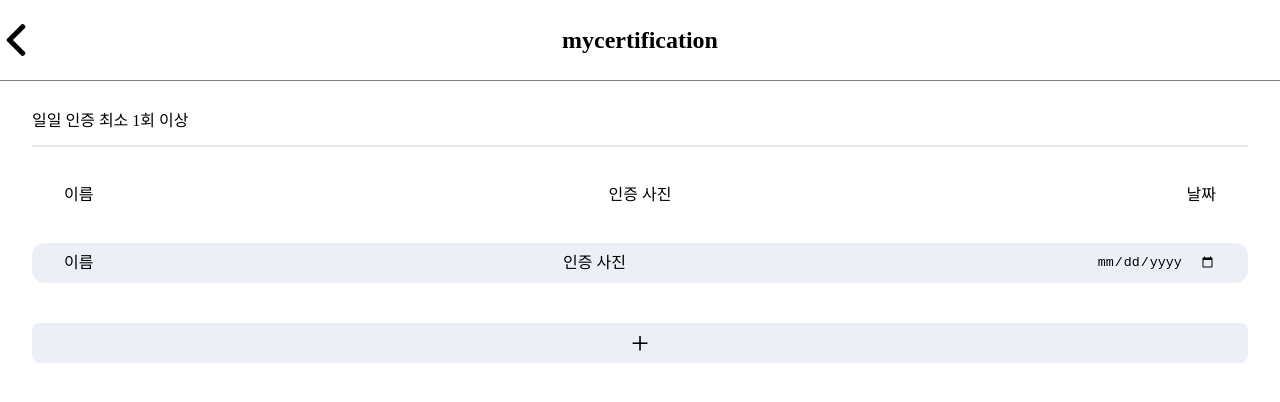
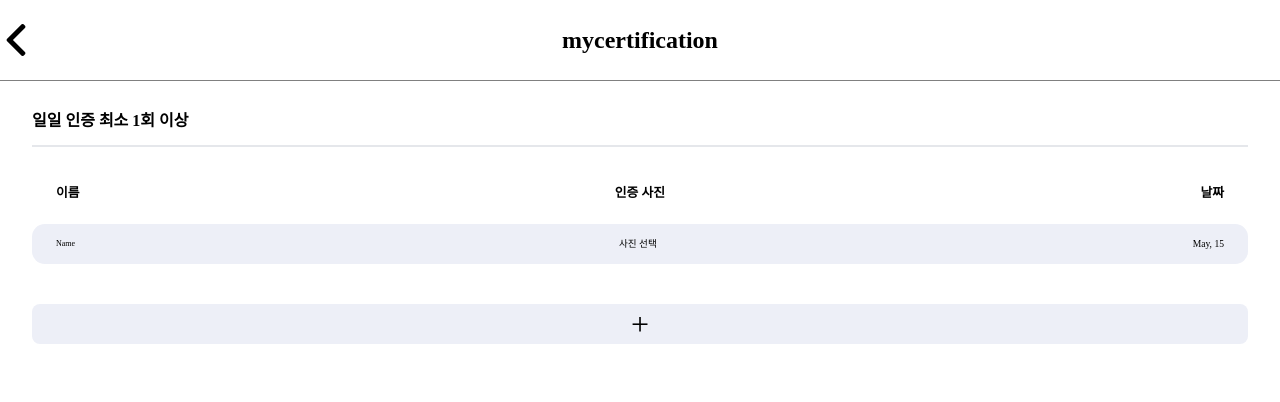
Before and after one commit to MyuB/CE_Front, a React (Create React App) app: page /mycertification in a window 1280 px wide. Shown: the top 402 px of the page. Built offline with nearby package versions, Linux system fonts and the light colour scheme.

Commit message:
fix: certification Page에 대한 전반적인 수정

```diff
--- a/src/Components/MyCertification/CertificationPage.jsx
+++ b/src/Components/MyCertification/CertificationPage.jsx
@@ -1,9 +1,10 @@
-
 import { useState } from "react";
+import { useCallback, useRef } from "react";
 import React from "react";
-import axios from 'axios';
+import axios from "axios";
+import { months } from "utils/months";
 import styled from "styled-components";
-//import "./CertificationPage.scss";
+import "./CertificationPage.scss";
 
 const MainWrapper = styled.div`
   display: flex;
@@ -13,35 +14,39 @@ const MainWrapper = styled.div`
 const TopText = styled.div`
   color: black;
   font-size: 2vh;
+  font-weight: bold;
   margin-left: 4vh;
-    margin-top:4vh;
-  // margin-left: 3vh;
+  margin-top: 4vh;
 `;
 
-
 const DateBox = styled.input`
-  border:none;
-  background-color:transparent;
+  padding-left: 6vh;
+  padding-right: 3vh;
+  border: none;
+  background-color: transparent;
+  font-size: 1.2vh;
 `;
-
-
-
+const TodayDate = styled.div`
+  padding-left: 6vh;
+  padding-right: 3vh;
+  font-size: 1.2vh;
+`;
 //
 
 const GreyLine = styled.div`
   border-bottom: 0.3lvh solid #061941;
-opacity:0.1;
-margin-top:2vh;
+  opacity: 0.1;
+  margin-top: 2vh;
   margin-left: 4vh;
-margin-right:4vh;
+  margin-right: 4vh;
 `;
-
 
 const TableWrapper = styled.div`
   margin-left: 4vh;
-  margin-right:4vh;
-  margin-top:5vh;
+  margin-right: 4vh;
+  margin-top: 5vh;
   display: flex;
+  font-weight: bold;
   flex-direction: row;
   justify-content: space-between;
   align-items: center;
@@ -49,59 +54,82 @@ const TableWrapper = styled.div`
 
 const GreyWrapper = styled.div`
   margin-left: 4vh;
-margin-right:4vh;
-margin-top:5vh;
+  margin-right: 4vh;
+  margin-top: 3vh;
   line-height: 5vh;
   border-radius: 1vw;
-background-color:#EDEFF7;
+  background-color: #edeff7;
   display: flex;
   flex-direction: row;
   justify-content: space-between;
   align-items: center;
-
 `;
 
 const TableCell = styled.div`
-  padding-left: 4vh;
-  padding-right:4vh;
-  font-size: 2vh;
+  padding-left: 3vh;
+  padding-right: 3vh;
+  font-size: 1.6vh;
   display: flex;
   justify-content: center;
   align-items: center;
 `;
 
+const NameTableCell = styled.div`
+  padding-left: 3vh;
+  font-size: 1vh;
+  justify-content: center;
+  align-items: center;
+  padding-right: 4vh;
+`;
+
+const InputTableCell = styled.div`
+  padding-left: 4vh;
+  font-size: 1vh;
+  justify-content: center;
+  align-items: center;
+`;
+
+const DateTableCell = styled.div`
+  padding-left: 4vh;
+  font-size: 1vh;
+  justify-content: center;
+  align-items: center;
+`;
 
 const AddBtn = styled.div`
   height: 5vh;
   margin-left: 4vh;
-margin-right:4vh;
-margin-top:5vh;
+  margin-right: 4vh;
+  margin-top: 5vh;
   color: black;
   font-size: 4vh;
   line-height: 5vh;
-background-color: #EDEFF7;
+  background-color: #edeff7;
   border-radius: 1vh;
   text-align: center;
-
 `;
 
+//For 사진 업로드
+const ImgContainer = styled.div`
+  display: flex;
+  flex-direction: column;
+  align-items: center;
+  font-size: 1.2vh;
+  padding-left: 3vh;
+`;
 
+const ImgInput = styled.input`
+  display: none;
+`;
 
-
-
-
-
-
-
-
-
+const Image = styled.img`
+  width: 2.5vh;
+`;
 
 function Certification() {
-
   const [inputs, setInputs] = useState({
     DateInput: "",
   });
-
 
   const [count, setCount] = useState(1);
 
@@ -109,33 +137,44 @@ function Certification() {
     setCount(count + 1);
   };
 
-
   const onChange = ({ target }) => {
     const { name, value } = target;
     setInputs({
       ...inputs,
       [name]: value,
     });
-
-
-
-
-
-
   };
 
+  //For 사진 업로드
+  const [imageSrc, setImageSrc] = useState(null);
+  const [uploadText, setUploadText] = useState("사진 선택");
 
+  const onUpload = (e) => {
+    const file = e.target.files[0];
+    const reader = new FileReader();
+    reader.readAsDataURL(file);
 
+    return new Promise((resolve) => {
+      reader.onload = () => {
+        setImageSrc(reader.result || null); // 파일의 컨텐츠
+        setUploadText(""); //사진 업로드 하면 글자 없어짐
+        resolve();
+      };
+    });
+  };
+  //
+  //
+  const getDate = () => {
+    let now = new Date(); // 현재 날짜 및 시간
+    let todayDate = now.getDate();
+    const curMonth = months[now.getMonth()].name;
+
+    return curMonth + ", " + todayDate;
+  };
+  //
 
   return (
     <MainWrapper>
-
-
-
-
-
-
-
       <TopText>일일 인증 최소 1회 이상</TopText>
       <GreyLine></GreyLine>
       <TableWrapper>
@@ -145,14 +184,25 @@ function Certification() {
       </TableWrapper>
       {[...Array(count)].map((_, index) => (
         <GreyWrapper>
-          <TableCell>이름</TableCell>
-          <TableCell>인증 사진</TableCell>
-          <TableCell><DateBox
-            type="date"
-          /></TableCell>
+          <NameTableCell>Name{/* 여기에 이름 들어감 */}</NameTableCell>
+
+          <ImgContainer>
+            <label htmlFor="upload-image">
+              <ImgInput
+                accept="image/*"
+                id="upload-image"
+                multiple
+                type="file"
+                onChange={onUpload}
+              />
+              {uploadText}
+            </label>
+            {imageSrc && <Image src={imageSrc} />}
+          </ImgContainer>
+
+          <TodayDate>{getDate()}</TodayDate>
         </GreyWrapper>
       ))}
-
       <AddBtn onClick={handleAddBox}>+</AddBtn>
     </MainWrapper>
   );
```
Lines whose indentation alone changed are shown as unchanged.
